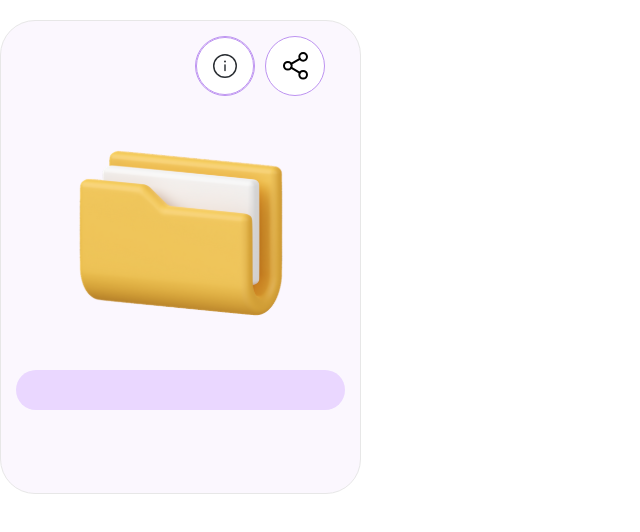
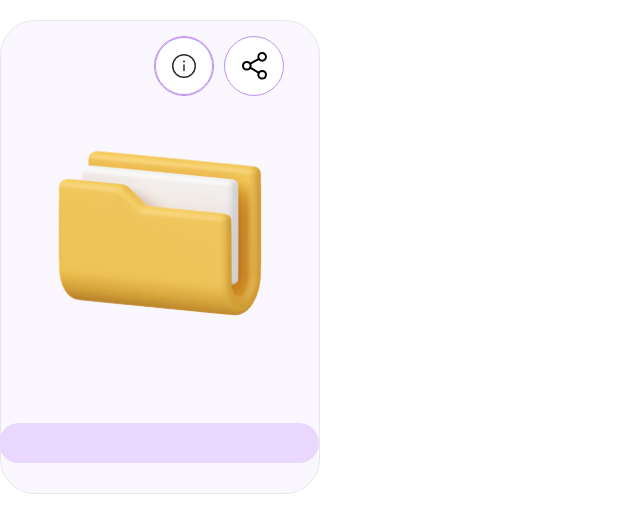
Before and after one commit to imrancs058/cary, a Next.js app: page /components/FolderCard in a window 1280 px wide. Shown: the top 532 px of the page, without its empty margins (0-640 px from the left). Built offline with nearby package versions, Linux system fonts and the light colour scheme; a web font is replaced by a local one.

Commit message:
new changes

```diff
--- /dev/null
+++ b/icons/infoHoverIcon.tsx
@@ -0,0 +1,12 @@
+export const InfoHoverIcon = () => {
+     return (
+          <svg width="60" height="60" viewBox="0 0 60 60" fill="none" xmlns="http://www.w3.org/2000/svg">
+               <rect x="0.5" y="0.5" width="59" height="59" rx="29.5" fill="#7D1EC0" />
+               <rect x="0.5" y="0.5" width="59" height="59" rx="29.5" stroke="#BD93F1" />
+               <path d="M29.9999 18.3333C36.4166 18.3333 41.6666 23.5833 41.6666 30C41.6666 36.4166 36.4166 41.6666 29.9999 41.6666C23.5833 41.6666 18.3333 36.4166 18.3333 30C18.3333 23.5833 23.5833 18.3333 29.9999 18.3333Z" stroke="white" stroke-width="1.5" stroke-linecap="round" stroke-linejoin="round" />
+               <path d="M30 34.6666V28.8333" stroke="white" stroke-width="1.5" stroke-linecap="round" stroke-linejoin="round" />
+               <path d="M29.9954 25.3334H30.0058" stroke="white" stroke-width="2" stroke-linecap="round" stroke-linejoin="round" />
+          </svg>
+
+     );
+};
--- /dev/null
+++ b/icons/sharehovericon.tsx
@@ -0,0 +1,25 @@
+import { Col } from "react-bootstrap";
+
+export const ShareHoverIcon = () => {
+     return (
+          <>
+               <Col style={{ position: "relative" }}>
+                    {/* Circle background */}
+                    <svg xmlns="http://www.w3.org/2000/svg" width="60" height="60" viewBox="0 0 60 60" fill="none">
+                         <circle cx="30" cy="30" r="29.5" fill="rgba(125, 30, 192, 1)" stroke="#BD93F1" />
+                    </svg>
+
+                    {/* Share icon */}
+                    <svg xmlns="http://www.w3.org/2000/svg" width="25" height="25" fill="white" className="bi bi-share" viewBox="0 0 16 16" style={{ position: "absolute", top: "50%", left: "50%", transform: "translate(-50%, -50%)" }}>
+                         <path d="M13.5 1a1.5 1.5 0 1 0 0 3 1.5 1.5 0 0 0 0-3M11 2.5a2.5 2.5 0 1 1 .603 1.628l-6.718 3.12a2.499 2.499 0 0 1 0 1.504l6.718 3.12a2.5 2.5 0 1 1-.488.876l-6.718-3.12a2.5 2.5 0 1 1 0-3.256l6.718-3.12A2.5 2.5 0 0 1 11 2.5m-8.5 4a1.5 1.5 0 1 0 0 3 1.5 1.5 0 0 0 0-3m11 5.5a1.5 1.5 0 1 0 0 3 1.5 1.5 0 0 0 0-3" />
+                    </svg>
+               </Col>
+
+
+          </>
+
+
+
+
+     );
+};
--- a/next.config.js
+++ b/next.config.js
@@ -1,6 +1,9 @@
 /** @type {import('next').NextConfig} */
 const nextConfig = {
   reactStrictMode: true,
+  css: {
+    modules: true,
+  },
 }
 
 module.exports = nextConfig
--- a/pages/components/FolderCard.tsx
+++ b/pages/components/FolderCard.tsx
@@ -2,33 +2,40 @@ import { Col, Row } from "react-bootstrap";
 import Image from "next/image";
 import folder from "../../public/folder.svg";
 import { Question } from '../../icons/question'
+import { InfoHoverIcon } from '../../icons/infoHoverIcon'
+import { ShareHoverIcon } from '../../icons/sharehovericon'
 import { Share } from '../../icons/share'
+import Link from "next/link";
+import { useState } from "react";
+import styles from '../../styles/style.module.css';
+interface IFolderCard {
+  folderName: string,
+  link: String
+}
+const FolderCard: React.FC<IFolderCard> = ({ folderName, link }) => {
+  const [isHovered, setIsHovered] = useState(false);
 
-interface IFolderCard {
-  folderName: string
-}
-const FolderCard: React.FC<IFolderCard> = ({ folderName }) => {
+  const handleMouseEnter = () => {
+    setIsHovered(true);
+  };
+
+  const handleMouseLeave = () => {
+    setIsHovered(false);
+  };
   return (
     <>
       <Col
+        className={`${styles.cardItemCss} `}
         style={{
-          border: "1px solid #E7E7E7",
-          borderRadius: "35px",
-          padding: "15px",
-          display: "flex",
-          flexDirection: "column",
-          gap: "10px",
-          background: "#FBF7FE",
-          marginTop: "20px",
-
-          width: "361px",
-          height: "474px"
-
-
+          transition: "background-color 0.3s, color 0.3s",
+          border: isHovered ? '1px solid  rgba(115, 28, 179, 1)' : '1px solid #E7E7E7',
 
 
         }}
+        onMouseEnter={handleMouseEnter}
+        onMouseLeave={handleMouseLeave}
       >
+
         <div
           style={{
             color: "#000",
@@ -57,8 +64,9 @@ const FolderCard: React.FC<IFolderCard> = ({ folderName }) => {
               background: "#FFF",
             }}
           >
-            <Question />
+            {isHovered ? <><InfoHoverIcon /></> : <><Question /></>}
           </div>
+
           <div
             style={{
               display: "flex",
@@ -73,10 +81,13 @@ const FolderCard: React.FC<IFolderCard> = ({ folderName }) => {
               background: "#FFF",
             }}
           >
-            <Share />
+            {isHovered ? <><ShareHoverIcon /></> : <> <Share /></>}
+
           </div>
 
+
         </div>
+        <Link href={link}>
           <div
             style={{
               display: "flex",
@@ -88,23 +99,18 @@ const FolderCard: React.FC<IFolderCard> = ({ folderName }) => {
           >
             <Image src={folder} alt="GFG logo imported from public directory" />
           </div>
+        </Link>
         <div
+          className={styles.cardItem_bootom_text}
           style={{
-            borderRadius: "49px",
-            background: "#EAD7FF",
-            padding: "20px",
-            display: "flex",
-            justifyContent: "center",
-            fontFamily: "Merriweather",
-            fontSize: "25px",
-            fontStyle: "normal",
-            fontWeight: 700,
-            lineHeight: "normal",
+            backgroundColor: isHovered ? 'rgba(115, 28, 179, 1)' : 'rgba(234, 215, 255, 1)',
           }}
         >
           <span
             style={{
-              color: "#A422F4", whiteSpace: "nowrap"
+              transition: "background-color 0.3s, color 0.3s",
+              color: isHovered ? 'white' : '#A422F4',
+              whiteSpace: "nowrap"
             }}
           >
             {folderName}
--- a/styles/globals.css
+++ b/styles/globals.css
@@ -6,7 +6,7 @@
 
 html,
 body {
-  max-width: 1920px;
+  max-width: 2225px;
   overflow-x: hidden;
 }
 
@@ -109,13 +109,14 @@ a {
   border-spacing: 10px;
   border-width: 3px;
   height: 492px;
-  width: 100%;
+  width: 87% !important;
   border-radius: 35px;
   margin-top: 20px;
   display: flex;
   flex-direction: column;
   justify-content: center;
   align-items: center;
+
 }
 
 .image_uploader_main_div_files {
@@ -123,7 +124,7 @@ a {
 
   border: 3px dashed #9d22eb;
   height: 150px;
-  width: 100%;
+  width: 80%;
   border-radius: 35px;
   margin-top: 20px;
   display: flex;
@@ -234,7 +235,7 @@ a {
     background: rgba(255, 255, 255, 1);
     border: 3px dashed #9d22eb;
     height: 209px;
-    width: 100%;
+    width: 80%;
     border-radius: 15px;
     margin-top: 20px;
     display: flex;
@@ -305,25 +306,28 @@ a {
   position: absolute !important;
   left: -107px !important;
   top: 15px !important;
-  overflow: hidden !important;
+  /* overflow: hidden !important; */
 
 }
 
+
+
 .dropdown-menu.show::before {
-  content: '';
+  content: '˄';
   position: absolute;
-  width: 0;
-  height: 0;
-  top: -11px;
+  width: 15px;
+  height: 10px;
+  top: -23.2px;
   left: 83%;
   margin-left: -9px;
-  border-style: solid;
-  border-width: 0 10px 10px 10px;
-  border-color: transparent transparent black transparent;
+  color: rgba(202, 191, 210, 1);
+  background-color: white
+}
 
-  background-color: transparent;
 
-}
+
+
+
 
 .dropdown-item:hover {
   background-color: white;
@@ -334,6 +338,18 @@ a {
   font-weight: 500 !important;
 }
 
+.event-item-card {
+  border: "1px solid #E7E7E7";
+  border-radius: "35px";
+  padding: "15px";
+  display: "flex";
+  flex-direction: "column";
+  gap: "10px";
+  background: "#FBF7FE";
+  margin-top: "20px";
+  width: "361px";
+  height: "474px"
+}
 
 
 @media only screen and (max-width: 767px) {
@@ -428,4 +444,11 @@ a {
     margin-top: 30px;
     margin-bottom: 40px;
   }
+
+  .cards_row {
+    padding-top: 60px;
+    padding-left: 145px;
+    padding-right: 220px;
+  }
+
 }
--- /dev/null
+++ b/styles/style.module.css
@@ -0,0 +1,96 @@
+.cardItemCss {
+     border: 1px solid #E7E7E7;
+     border-radius: 35px;
+     padding: 15px;
+     display: flex;
+     flex-direction: column;
+     gap: 10px;
+     background: #FBF7FE;
+     margin-top: 20px;
+     width: 361px;
+     height: 474px;
+}
+
+.cardItem_bootom_text {
+     border-radius: 49px;
+     padding: 20px;
+     display: flex;
+     justify-content: center;
+     font-family: Merriweather;
+     font-size: 25px;
+     font-style: normal;
+     font-weight: 700;
+     line-height: normal;
+     transition: background-color 0.3s, color 0.3s;
+}
+
+@media only screen and (min-width: 1200px) {
+     .cardItemCss {
+          border: 1px solid #E7E7E7;
+          border-radius: 35px;
+          padding: 15px;
+          display: flex;
+          flex-direction: column;
+          gap: 10px;
+          background: #FBF7FE;
+          margin-top: 20px;
+          width: 320px;
+          height: 474px;
+
+     }
+
+     .cardItem_bootom_text {
+          border-radius: 49px;
+          padding: 20px;
+          display: flex;
+          justify-content: center;
+          font-family: Merriweather;
+          font-size: 25px;
+          font-style: normal;
+          font-weight: 700;
+          line-height: normal;
+          width: 320px;
+
+          transition: background-color 0.3s, color 0.3s;
+          margin-top: 53px;
+          position: relative;
+          right: 17px;
+     }
+}
+
+@media only screen and (min-width: 1900px) {
+     .cardItemCss {
+          border: 1px solid #E7E7E7;
+          border-radius: 35px;
+          padding: 15px;
+          display: flex;
+          flex-direction: column;
+          gap: 10px;
+          background: #FBF7FE;
+          margin-top: 20px;
+          width: 361px;
+          height: 474px;
+          position: relative;
+          left: 70px;
+
+
+     }
+
+     .cardItem_bootom_text {
+          border-radius: 49px;
+          padding: 20px;
+          display: flex;
+          justify-content: center;
+          font-family: Merriweather;
+          font-size: 25px;
+          font-style: normal;
+          font-weight: 700;
+          line-height: normal;
+          transition: background-color 0.3s, color 0.3s;
+          margin-top: 53px;
+          width: 361px;
+          position: relative;
+          right: 17px;
+          height: 100px;
+     }
+}
```
Also changed, not shown: pages/components/Dropdown.tsx (+10 -0 lines), pages/components/EventCard.tsx (+3 -17 lines), pages/components/ImageCard.tsx (+7 -4 lines), pages/components/MainLayout.tsx (+5 -11 lines), styles/thebest.tsx (+51 -0 lines). Lines whose indentation alone changed are shown as unchanged.
